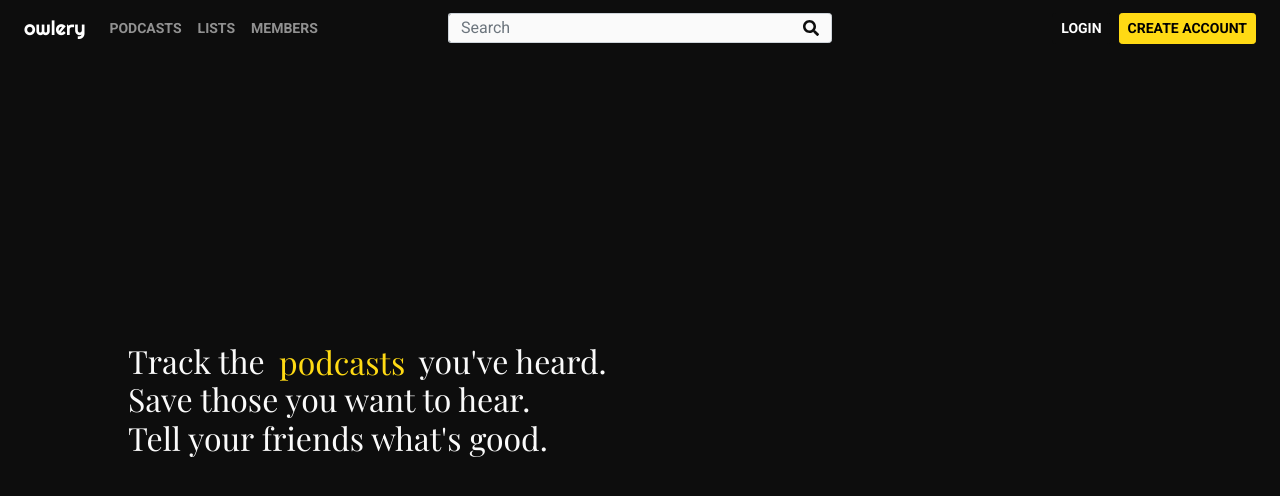
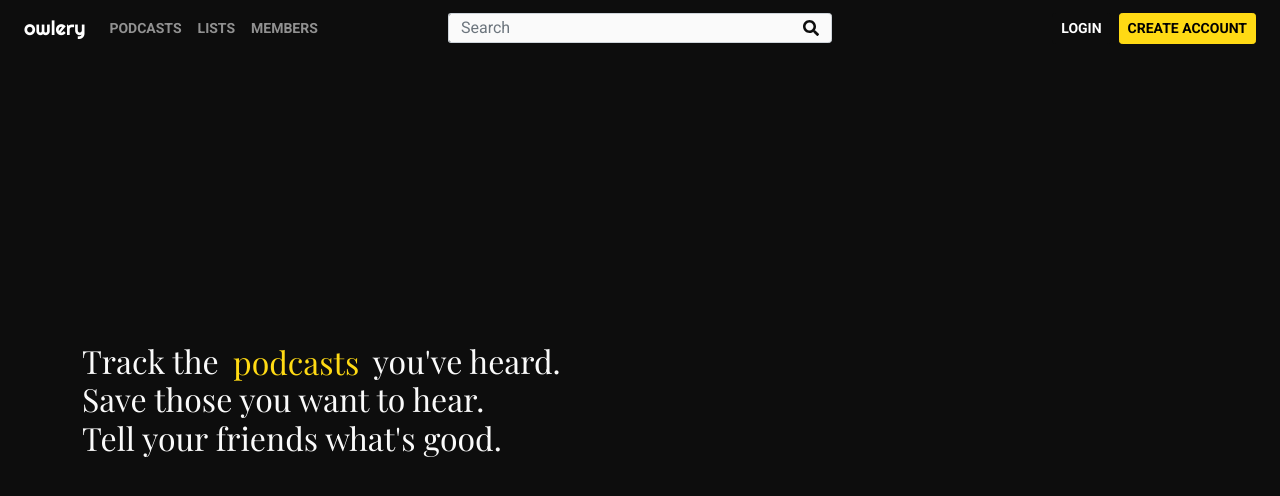
Before and after one commit to konradgoldammer/owlery, a React (Create React App) app in the folder client/: page / in a window 1280 px wide. Shown: the top 496 px of the page. Built offline with nearby package versions, Linux system fonts and the light colour scheme; no server answers.

Commit message:
Add heading-font-family variable

```diff
--- a/client/src/App.css
+++ b/client/src/App.css
@@ -19,6 +19,7 @@
   --light-text-color: #fafafa;
   --secondary-text-color: #c4c4c4;
   --font-family: "Roboto", sans-serif;
+  --heading-font-family: "Playfair Display", serif;
 }
 
 .navbar-brand {
@@ -93,10 +94,9 @@ body {
 
 .header-text {
   color: var(--light-text-color);
-  font-family: "Playfair Display", serif;
+  font-family: var(--heading-font-family);
   position: absolute;
   top: 50%;
-  left: 10%;
   transform: translateY(-50%);
 }
 
--- a/client/src/components/subcomponents/Header.js
+++ b/client/src/components/subcomponents/Header.js
@@ -3,11 +3,13 @@ import React from "react";
 const Header = () => {
   return (
     <div className="header">
-      <h2 className="header-text">
-        Track the <mark>podcasts</mark> you&apos;ve heard. <br />
-        Save those you want to hear. <br />
-        Tell your friends what&apos;s good.
-      </h2>
+      <div className="container">
+        <h2 className="header-text">
+          Track the <mark>podcasts</mark> you&apos;ve heard. <br />
+          Save those you want to hear. <br />
+          Tell your friends what&apos;s good.
+        </h2>
+      </div>
     </div>
   );
 };
```
